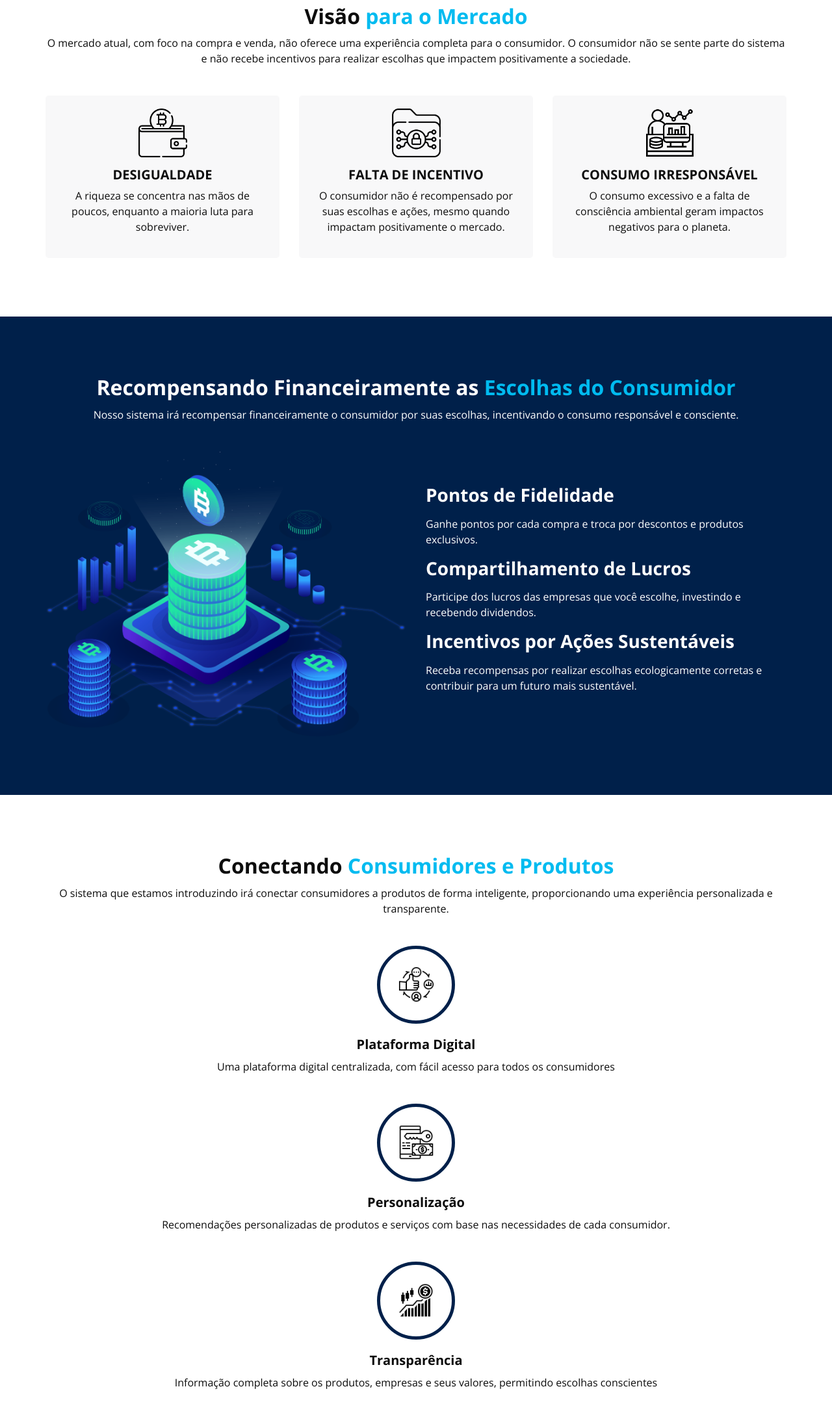
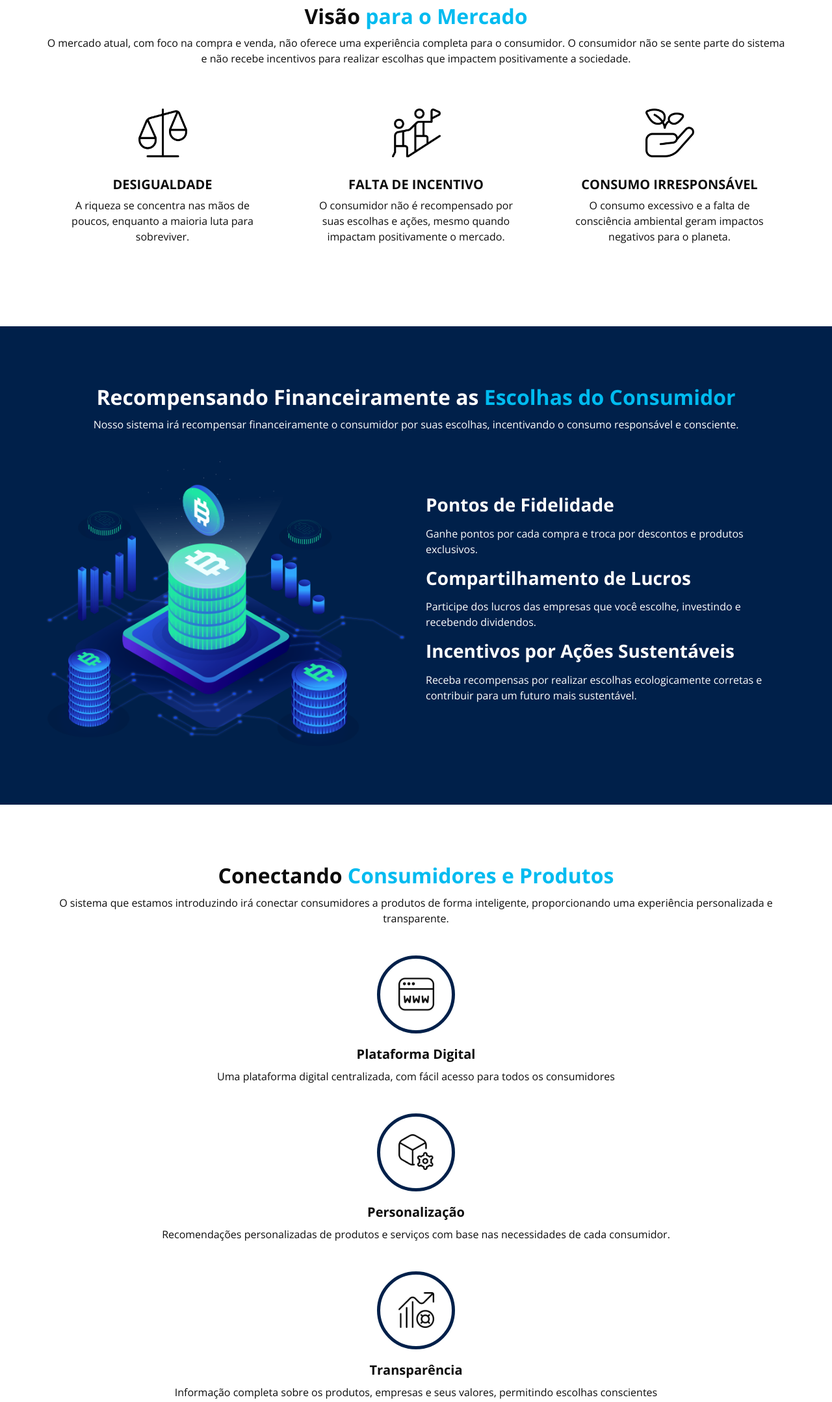
Before and after one commit to tdcparticipacoes/tdcparticipacoes.github.io, a plain HTML site: page index.html in a window 1280 px wide. Shown: the part 956-3113 px from the top of the page at 65% size. Drawn offline with nearby package versions, Linux system fonts and the light colour scheme; some packages are replaced by stand-ins of ours.

Commit message:
Mudança de ícones

```diff
--- a/css/style.scss
+++ b/css/style.scss
@@ -382,7 +382,7 @@ a:focus {
     align-items: center;
     text-align: center;
     margin-top: 45px;
-    background-color: #f8f8f9;
+    // background-color: #f8f8f9;
     padding: 20px;
     border-radius: 5px;
 
--- a/index.html
+++ b/index.html
@@ -210,7 +210,10 @@
             <div class="col-md-4">
               <div class="box">
                 <div class="img-box">
-                  <img src="images/s1.png" alt="" />
+                  <img
+                    src="images/saldo-escala-esquerda.png"
+                    alt="Imagem representando uma balança."
+                  />
                 </div>
                 <div class="detail-box">
                   <h5>Desigualdade</h5>
@@ -224,7 +227,10 @@
             <div class="col-md-4">
               <div class="box">
                 <div class="img-box">
-                  <img src="images/s2.png" alt="" />
+                  <img
+                    src="images/lideranca.png"
+                    alt="Imagem representando incentivo."
+                  />
                 </div>
                 <div class="detail-box">
                   <h5>Falta de Incentivo</h5>
@@ -238,7 +244,10 @@
             <div class="col-md-4">
               <div class="box">
                 <div class="img-box">
-                  <img src="images/s3.png" alt="" />
+                  <img
+                    src="images/cuidados-com-as-plantas.png"
+                    alt="Imagem representando cuidado com o meio ambiente."
+                  />
                 </div>
                 <div class="detail-box">
                   <h5>Consumo Irresponsável</h5>
@@ -313,7 +322,10 @@
         <div class="why_container">
           <div class="box">
             <div class="img-box">
-              <img src="images/w1.png" alt="" />
+              <img
+                src="images/navegador-do-site.png"
+                alt="Imagem representando um sistema web."
+              />
             </div>
             <div class="detail-box">
               <h5>Plataforma Digital</h5>
@@ -325,7 +337,10 @@
           </div>
           <div class="box">
             <div class="img-box">
-              <img src="images/w2.png" alt="" />
+              <img
+                src="images/modulo.png"
+                alt="Imagem representando uma configuração de produto."
+              />
             </div>
             <div class="detail-box">
               <h5>Personalização</h5>
@@ -337,7 +352,10 @@
           </div>
           <div class="box">
             <div class="img-box">
-              <img src="images/w3.png" alt="" />
+              <img
+                src="images/grafico-misturado-com-moeda-circular.png"
+                alt="Imagem representando prestação de conta."
+              />
             </div>
             <div class="detail-box">
               <h5>Transparência</h5>
@@ -507,7 +525,8 @@
     <section class="footer_section">
       <div class="container">
         <p>
-          &copy; <span id="displayYear"></span> Todos os direitos reservados por TDC Participações
+          &copy; <span id="displayYear"></span> Todos os direitos reservados por
+          TDC Participações
         </p>
       </div>
     </section>
```
Also changed, not shown: css/style.css, images/cuidados-com-as-plantas.png (added), images/grafico-misturado-com-moeda-circular.png (added), images/lideranca.png (added), images/modulo.png (added), images/mulher-sorridente-segurando-uma-xicara-de-cafe-e-muitas-sacolas-de-compras.png (added), images/navegador-do-site.png (added), images/saldo-escala-esquerda.png (added), 2 other files.
